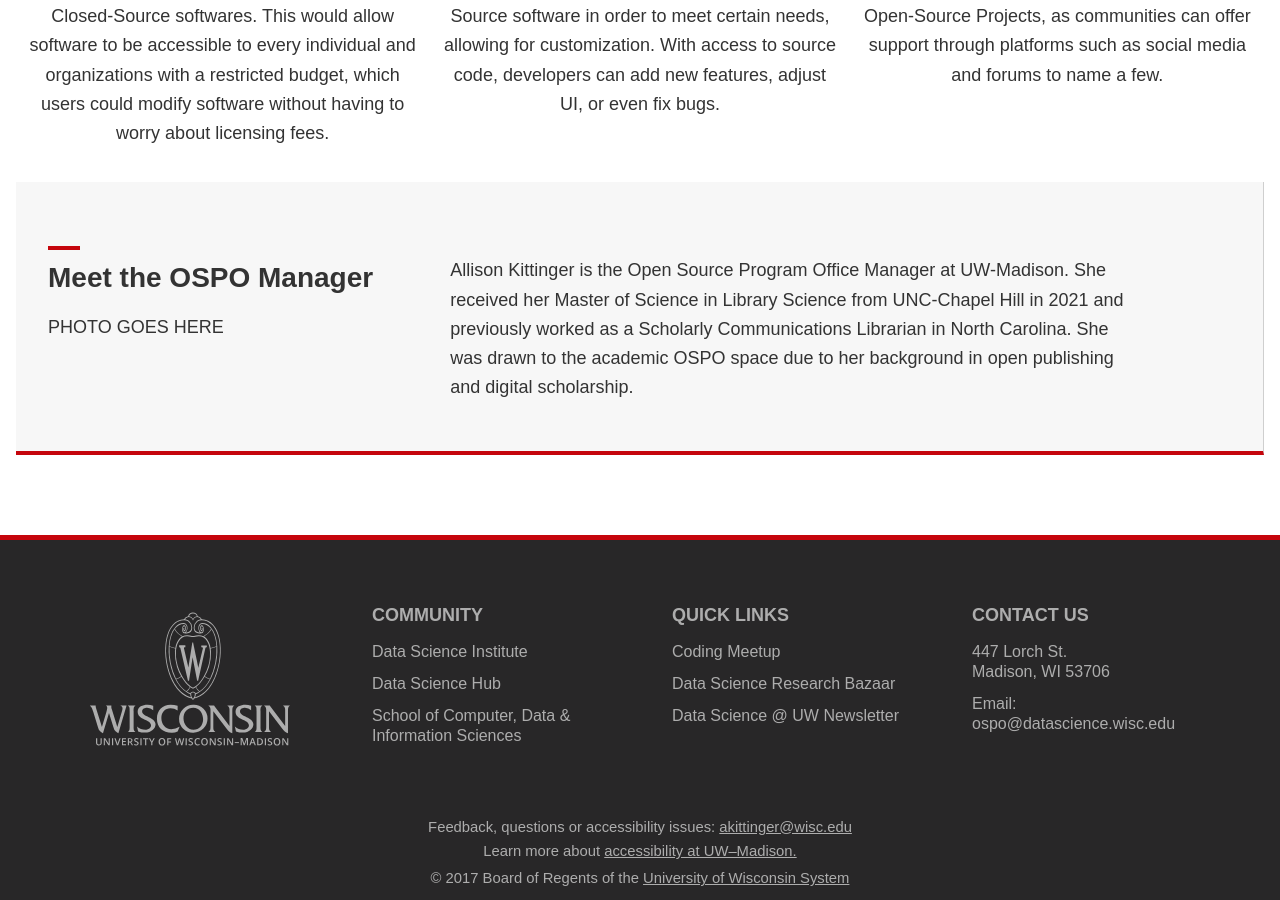
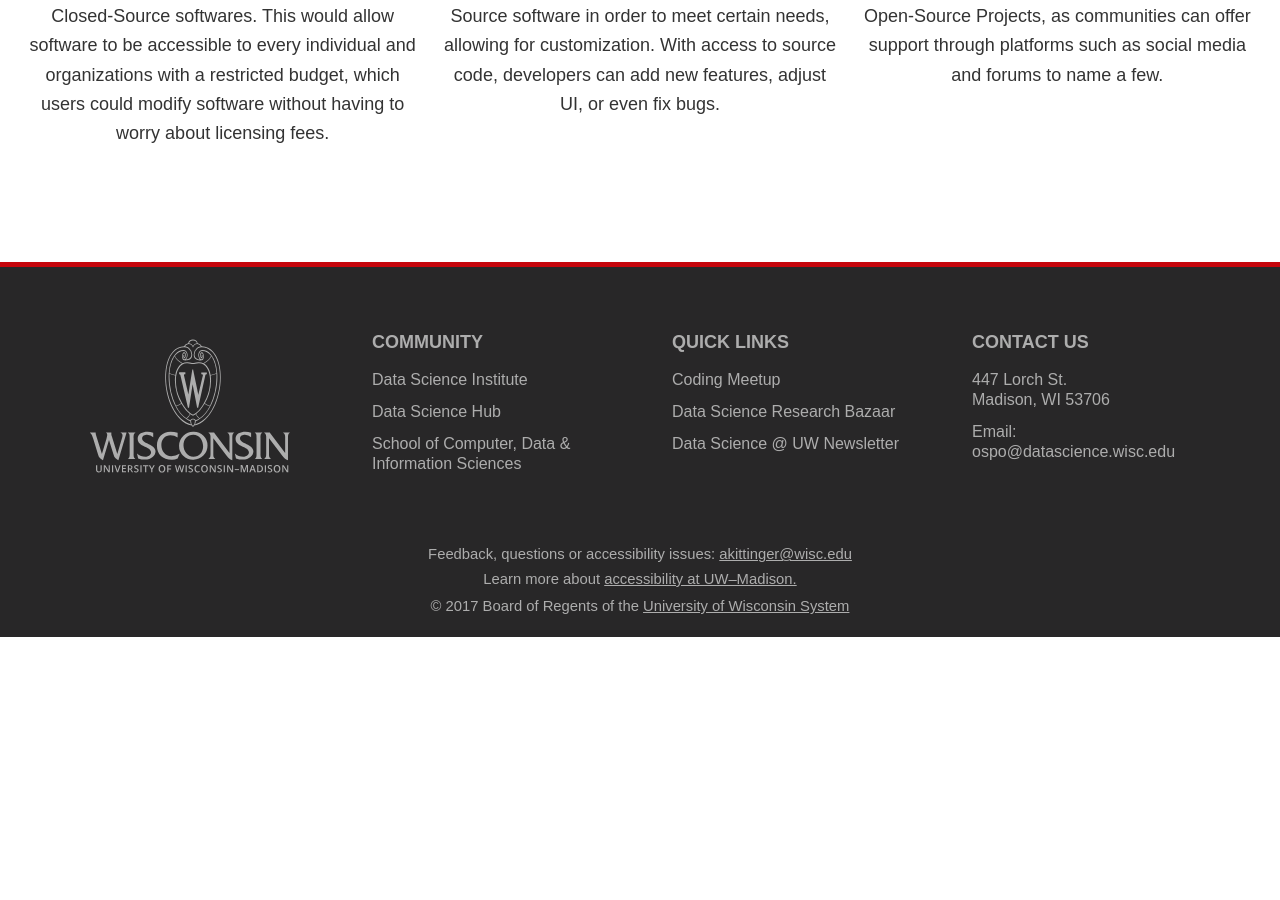
Before and after one commit to UW-Madison-DSI/ospo.wisc.edu-version-1.0, a Jekyll site: the page built from index.html, in a window 1280 px wide and 900 px high, scrolled down 1675 px. Built offline with Jekyll 4.4.1, drawn with Linux system fonts in a browser that asks for light colours; some web fonts are replaced; after the commit the page ends 2312 px from its top, so only the background shows below that.

Commit message:
Update index.html

```diff
--- a/index.html
+++ b/index.html
@@ -119,19 +119,6 @@
                 </div>
             </ul>
         </div>
-        <div class="d-flex flex-col uw-content-box justify-content-around">
-            <div class="row">
-                <div class="col-sm-12 col-md-4">
-                        <h2 class="uw-mini-bar">Meet the OSPO Manager</h2>
-                        <p class="font-weight-bold">PHOTO GOES HERE</p>
-                </div>
-                <div class="col-sm-12 col-md-8">
-                    <div class="text-md-start">
-                        <p style="margin-top: 50px; margin-right: 100px;">Allison Kittinger is the Open Source Program Office Manager at UW-Madison. She received her Master of Science in Library Science from UNC-Chapel Hill in 2021 and previously worked as a Scholarly Communications Librarian in North Carolina. She was drawn to the academic OSPO space due to her background in open publishing and digital scholarship.</p>
-                    </ul>
-                </div>
-            </div>
-        </div>
         <!--
         <div class="d-flex">
             <div class="flex-col flex-wrap justify-content-between">
```
